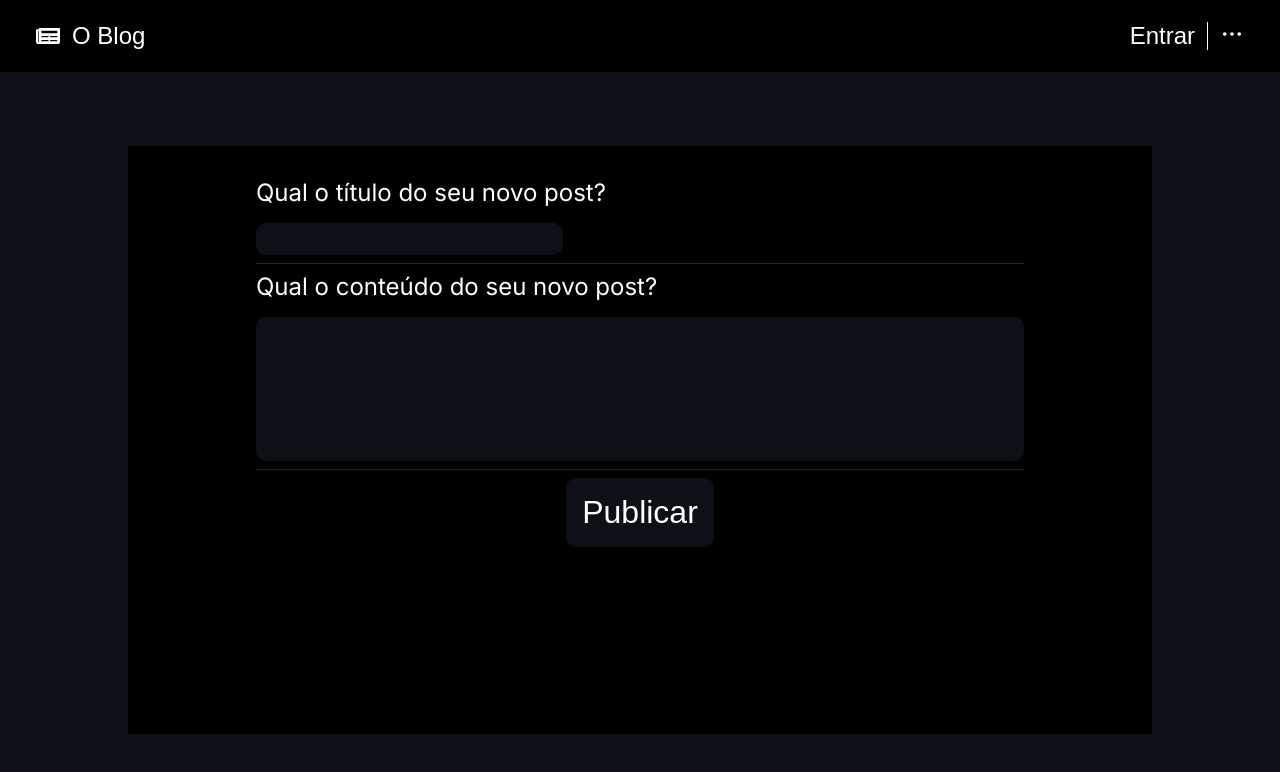
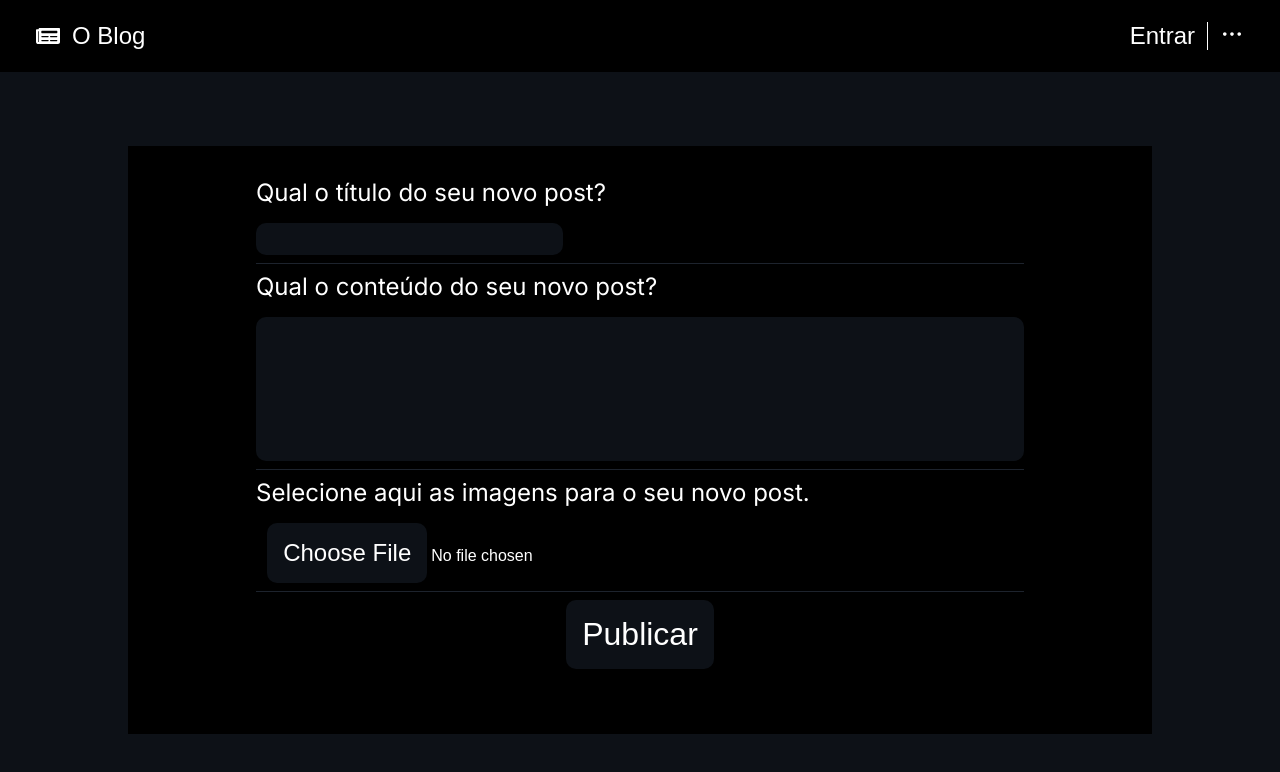
Before and after one commit to Matheus4ugusto/fron-eEnd-for-node-workshop, a Next.js app: page /postPage in a window 1280 px wide. Shown: the top 772 px of the page. Built offline with nearby package versions, Linux system fonts and the light colour scheme.

Commit message:
Prossegue o desenvolvimento da postPage adicionando feature de envio de imagens, porém somente há suporte para o envio de uma imagem, a partir do momento em que a imagem é selecionada e enviada, ela é codificada em base64 e enviada para o localStorage

```diff
--- a/src/components/PostBox/index.tsx
+++ b/src/components/PostBox/index.tsx
@@ -3,8 +3,6 @@
 import {FaThumbsDown, FaThumbsUp} from "react-icons/fa";
 import {getPostText, getPostTitle} from "@/services/post.service";
 import {getUserName} from "@/services/user.service";
-
-//TODO tornar o nome de usuário um botão que redireciona ao perfil do usuário
 
 export interface PostBoxProps {
     authorName?: string,
--- a/src/components/PostBox/postBox.style.ts
+++ b/src/components/PostBox/postBox.style.ts
@@ -4,7 +4,7 @@
   display: flex;
   flex-direction: column;
   width: 70%;
-  min-height: 20rem;
+  min-height: 3rem;
   background-color: ${({theme}) => theme.colors.black.pure};
   margin: 2rem auto;
   position: relative;
--- a/src/components/PostForm/index.tsx
+++ b/src/components/PostForm/index.tsx
@@ -1,42 +1,84 @@
 import * as Styled from "./postForm.style";
 import React, {useState} from "react";
-import {json} from "stream/consumers";
 
+// TODO atualizar responsividade do botão de publicar
 const PostForm: React.FC = () => {
     const [title, setTitle] = useState("");
-    const [content, setContent] = useState("")
+    const [content, setContent] = useState("");
+    const [files, setFiles] = useState<FileList | null>(null);
+
+    const handleSubmit = () => {
+        if (!files) return;
+
+        const fileArray = Array.from(files);
+        const promises = fileArray.map((file) => {
+            return new Promise((resolve, reject) => {
+                const reader = new FileReader();
+                reader.onload = (e) => {
+                    const base64String = e.target?.result as string;
+                    resolve({name: file.name, data: base64String});
+                };
+                reader.onerror = (error) => reject(error);
+                reader.readAsDataURL(file);
+            });
+        });
+
+        Promise.all(promises)
+            .then((base64Files) => {
                 const object = {
                     title,
                     content,
-    }
-    const handleSubmit = () => {
-        object.title = title;
-        object.content = content;
+                    files: base64Files,
+                };
                 const response = JSON.stringify(object);
-        console.log(response)
+                console.log(response);
                 localStorage.setItem("post", response);
-    }
+            })
+            .catch((error) => console.error("Error reading files:", error));
+    };
+
+    const handleChange = (event: React.ChangeEvent<HTMLInputElement>) => {
+        const uploadedFiles = event.target.files;
+        setFiles(uploadedFiles);
+    };
+
     return (
         <>
             <Styled.Form>
                 <div>
                     <label htmlFor="title">Qual o título do seu novo post?</label>
-                    <Styled.Input id="title" type="text"
+                    <Styled.Input
+                        id="title"
+                        type="text"
                         onChange={(event) => setTitle(event.target.value)}
                         required={true}
-                                  maxLength={20}/>
+                        maxLength={20}
+                    />
                 </div>
                 <div>
                     <label htmlFor="content">Qual o conteúdo do seu novo post?</label>
-                    <Styled.TextArea id="content" maxLength={300}
+                    <Styled.TextArea
+                        id="content"
+                        maxLength={300}
                         onChange={(event) => setContent(event.target.value)}
-                                     required={true}/>
+                        required={true}
+                    />
+                </div>
+                <div>
+                    <label htmlFor="archives">
+                        Selecione aqui as imagens para o seu novo post.
+                    </label>
+                    <Styled.Input
+                        type="file"
+                        accept="image/*"
+                        name="data"
+                        onChange={handleChange}
+                        id="fileInput"
+                    />
                 </div>
                 <button onClick={handleSubmit}>Publicar</button>
             </Styled.Form>
-
         </>
-
-    )
+    );
 };
 export default PostForm;
--- a/src/components/PostForm/postForm.style.ts
+++ b/src/components/PostForm/postForm.style.ts
@@ -4,7 +4,7 @@
   display: flex;
   background-color: ${({theme}) => theme.colors.black.pure};
   width: 80%;
-  height: 80%;
+  min-height: 80%;
   flex-direction: column;
   align-items: center;
   font-size: 1.5rem;
@@ -48,6 +48,16 @@
       width: 90%;
     }
   }
+
+  #fileInput {
+    background-color: transparent;
+    font-size: 1rem;
+    @media (max-width: 425px) {
+      font-size: 0;
+    }
+
+  }
+
 `;
 
 export const Input = styled.input`
@@ -60,6 +70,28 @@
 
   &:focus {
     outline: none;
+  }
+
+  &::file-selector-button {
+    color: ${({theme}) => theme.colors.white.pure};
+    background-color: ${({theme}) => theme.colors.blue.deep};
+    border: none;
+    padding: 1rem;
+    border-radius: 10px;
+    font-size: 1.5rem;
+    cursor: pointer;
+    @media (max-width: 425px) {
+      width: 100%;
+      display: flex;
+      justify-content: center;
+    }
+    @media (max-width: 375px) {
+      font-size: 1rem;
+    }
+
+    &:hover {
+      background-color: ${({theme}) => theme.colors.blue.midnight};
+    }
   }
 `;
 
```
Also changed, not shown: 1 other file (tests, documents, lock files or other folders). Lines whose indentation alone changed are shown as unchanged.
